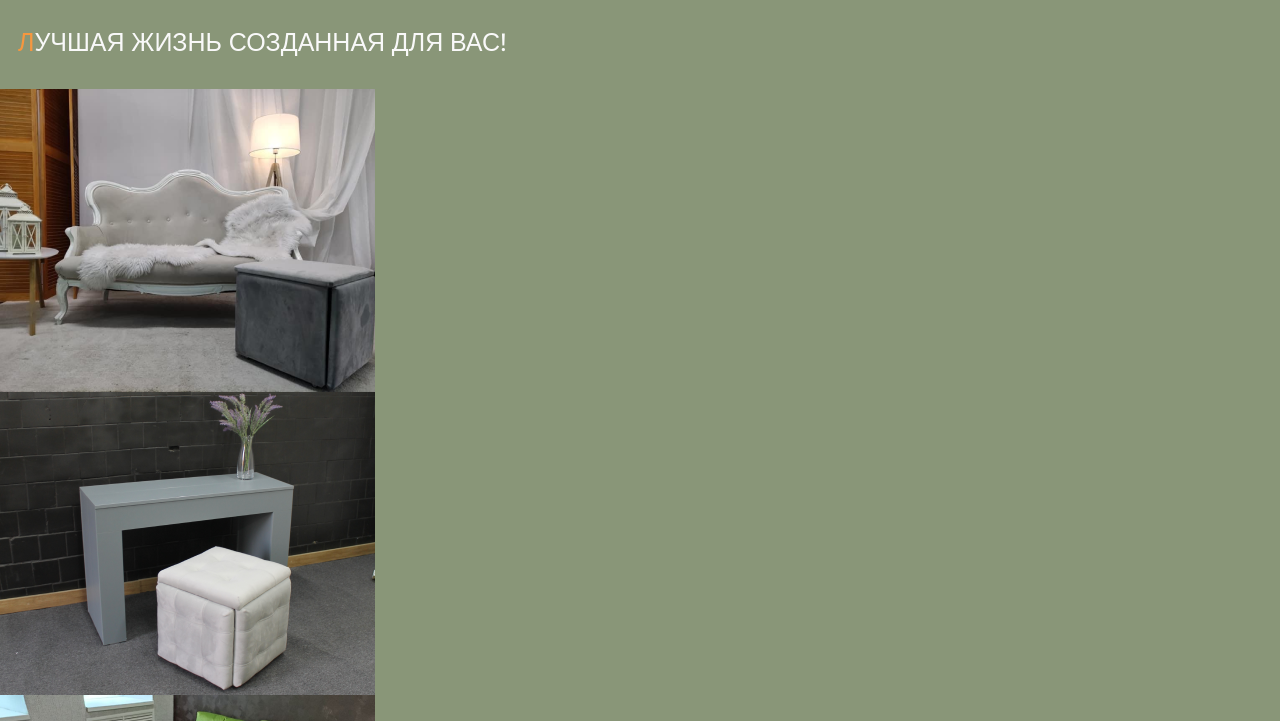
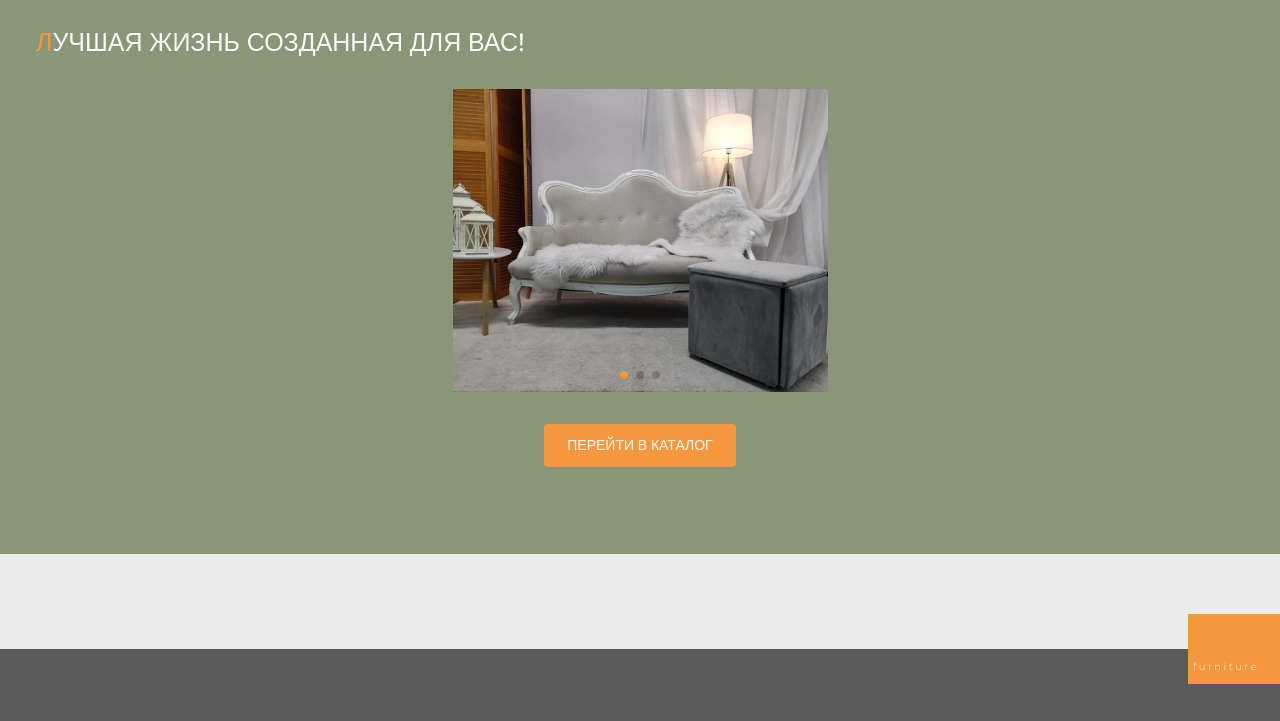
Before and after one commit to Tanya8135/bocman-shop, a website built with Parcel: page src/index.html in a window 1280 px wide. Shown: the part 66-787 px from the top of the page. Built offline with nearby package versions, Linux system fonts and the light colour scheme.

Commit message:
add img for slide for hero

```diff
--- a/src/index.html
+++ b/src/index.html
@@ -25,5 +25,8 @@
       <include src="./partials/burger-menu/burger-menu.html"></include>
     </main>
     <script type="module" src="./index.js"></script>
+
+    <!-- Swiper JS -->
+    <script src="https://cdn.jsdelivr.net/npm/swiper@11/swiper-bundle.min.js"></script>
   </body>
 </html>
--- a/src/index.js
+++ b/src/index.js
@@ -1,4 +1,4 @@
-// import './sass/index.scss';
+import './sass/index.scss';
 
 import './js/burger-menu';
 import './js/heroSlider';
--- a/src/js/heroSlider.js
+++ b/src/js/heroSlider.js
@@ -0,0 +1,28 @@
+// import Swiper from "swiper";
+import 'swiper/swiper-bundle.min.css';
+
+document.addEventListener('DOMContentLoaded', function () {
+    var swiper = new Swiper('.swiper', {
+        pagination: {
+            el: '.swiper-pagination',
+        },
+    });
+});
+
+// // Імпорт самого Swiper
+// import Swiper from 'swiper';
+
+// // Якщо використовуєте ES6, можете імпортувати стилі окремо
+// import 'swiper/swiper-bundle.min.css';
+
+// document.addEventListener('DOMContentLoaded', function () {
+//     // Відкладений імпорт, щоб гарантувати, що Swiper та його стилі завантажаться
+//     import('swiper/swiper-bundle.min.js').then(() => {
+//         // Тепер ініціалізуємо Swiper
+//         var swiper = new Swiper('.swiper', {
+//             pagination: {
+//                 el: '.swiper-pagination',
+//             },
+//         });
+//     });
+// });
--- a/src/partials/components/hero.html
+++ b/src/partials/components/hero.html
@@ -5,27 +5,44 @@
       <span class="letter">Л</span>учшая жизнь созданная для вас!
     </h1>
 
-    <div class="hero-img">
-      <ul class="hero-img-slider">
-        <li>
+    <div class="swiper hero-img">
+      <ul class="swiper-wrapper hero-img-slider">
+        <li class="swiper-slide">
           <img
-            src="./images/mob/hero-mob1_375.png"
+            srcset="
+              ./images/mob/hero-slide/hero-mob1_375.png   375w,
+              ./images/mob/hero-slide/hero-mob1@2_375.png 750w
+            "
+            sizes="(min-width: 375px) 375px, 100vh"
+            src="./images/mob/hero-slide/hero-mob1_375.png"
             alt="gray sofa and pouf "
           />
         </li>
-        <li>
+        <li class="swiper-slide">
           <img
-            src="./images/mob/hero-mob2_375.png"
+            srcset="
+              ./images/mob/hero-slide/hero-mob2_375.png   375w,
+              ./images/mob/hero-slide/hero-mob2@2_375.png 750w
+            "
+            sizes="(min-width: 375px) 375px, 100vh"
+            src="./images/mob/hero-slide/hero-mob2_375.png"
             alt="gray table and white pouf"
           />
         </li>
-        <li>
+        <li class="swiper-slide">
           <img
-            src="./images/mob/hero-mob3_375.png"
+            srcset="
+              ./images/mob/hero-slide/hero-mob3_375.png   375w,
+              ./images/mob/hero-slide/hero-mob3@2_375.png 750w
+            "
+            sizes="(min-width: 375px) 375px, 100vh"
+            src="./images/mob/hero-slide/hero-mob3_375.png"
             alt="gray table and green pouf"
           />
         </li>
       </ul>
+
+      <div class="swiper-pagination"></div>
     </div>
 
     <div class="btn-box">
--- a/src/sass/components/_form.scss
+++ b/src/sass/components/_form.scss
@@ -55,7 +55,7 @@
 }
 
 .data-field__input {
-  @include font(14px, 1.9, 0.07em, 500);
+  @include font(16px, 1.9, 0.07em, 500);
 
   border: none;
   border-radius: 0;
--- a/src/sass/components/_hero.scss
+++ b/src/sass/components/_hero.scss
@@ -1,6 +1,7 @@
 .hero {
   background-color: $bg-primary;
   margin-bottom: 95px;
+  padding: 0 18px;
 }
 
 .hero-title {
@@ -38,3 +39,17 @@
       inset 0px 10px 15px -3px rgba(0, 0, 0, 0.1);
   }
 }
+
+// .swiper {
+//   position: relative;
+// }
+
+.swiper-slide {
+  display: flex !important;
+  justify-content: center;
+  align-items: center;
+}
+
+.swiper-pagination-bullet-active {
+  background-color: $accent !important;
+}
```
Also changed, not shown: src/images/mob/hero-slide/hero-mob1@2_375.png (renamed from src/images/mob/hero-mob1@2_375.png), src/images/mob/hero-slide/hero-mob1_375.png (renamed from src/images/mob/hero-mob1_375.png), src/images/mob/hero-slide/hero-mob2@2_375.png (renamed from src/images/mob/hero-mob2@2_375.png), src/images/mob/hero-slide/hero-mob2_375.png (renamed from src/images/mob/hero-mob2_375.png), src/images/mob/hero-slide/hero-mob3@2_375.png (renamed from src/images/mob/hero-mob3@2_375.png), src/images/mob/hero-slide/hero-mob3_375.png (renamed from src/images/mob/hero-mob3_375.png).
